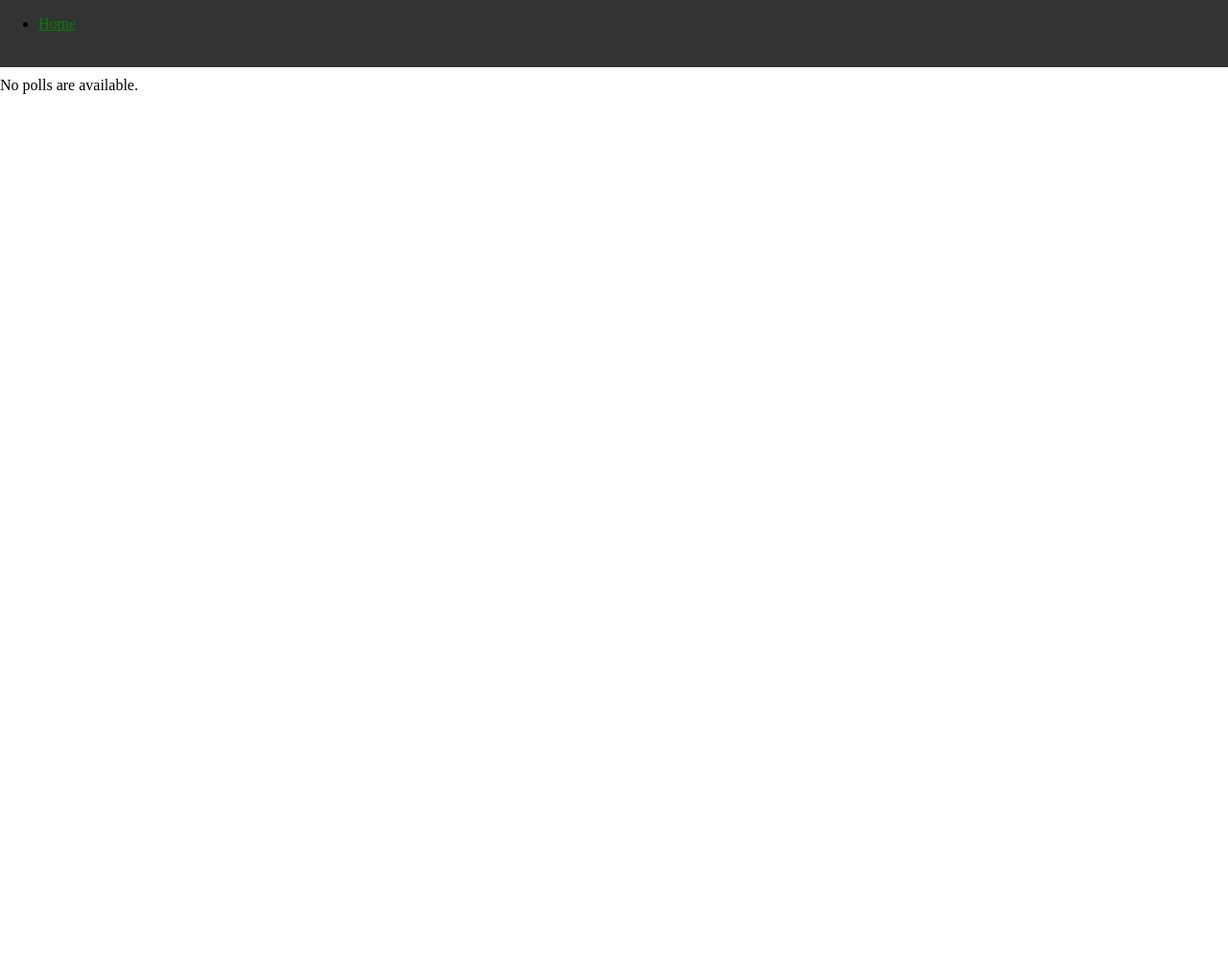
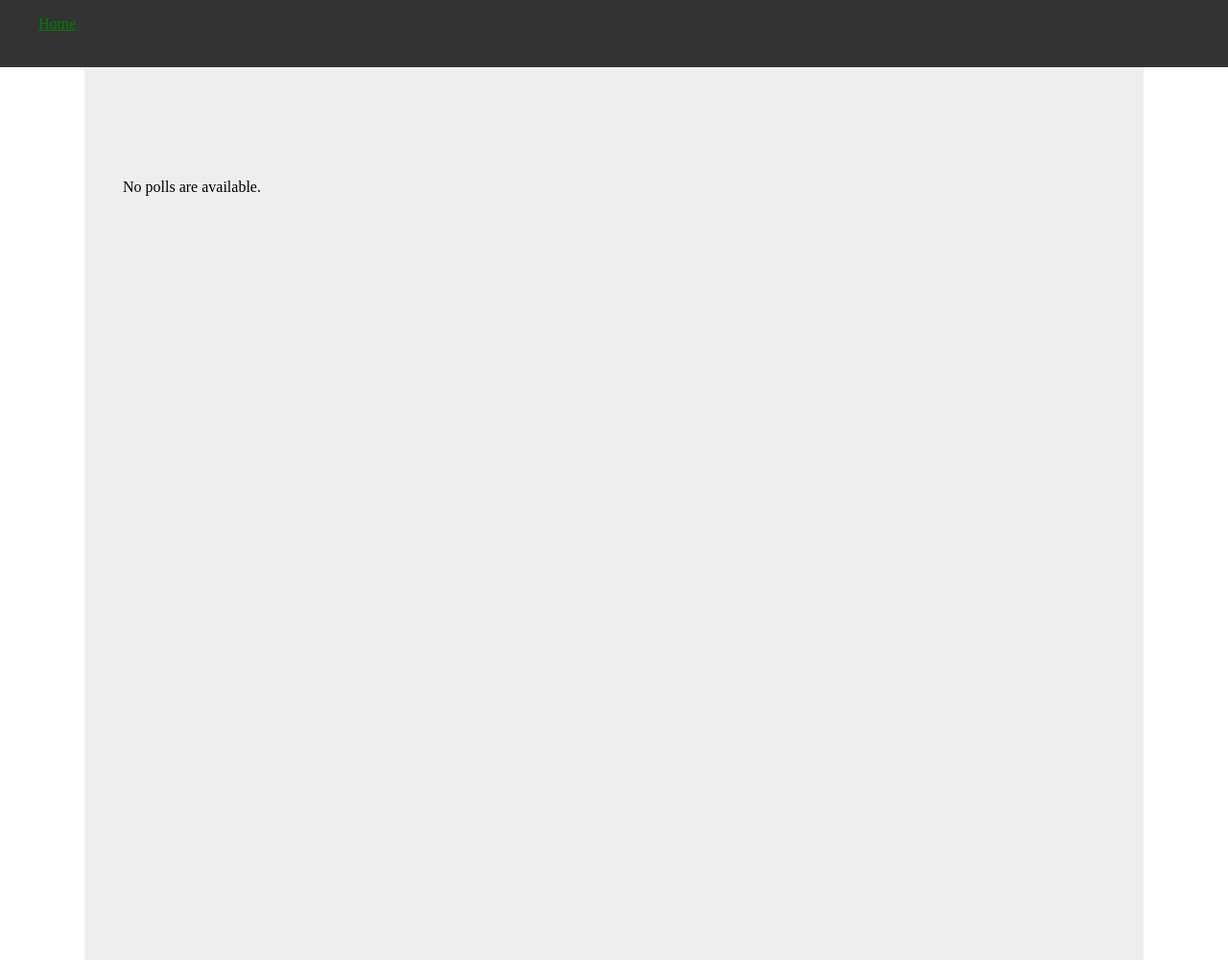
Before and after one commit to brettgoss/django_polls_app, a Django app: page /polls/ in a window 1280 px wide. Shown: the whole page at 96% size. Before the commit the page ends 98 px from the top, so only its background shows below. Run offline with Django 3.2, Linux system fonts and the light colour scheme; data that the repository does not hold is empty.

Commit message:
Style container

```diff
--- a/polls/static/polls/style.css
+++ b/polls/static/polls/style.css
@@ -1,5 +1,5 @@
 body {
-  padding-top: 80px;
+  padding-top: 70px;
 }
 
 #navbar {
@@ -10,6 +10,18 @@ body {
   top: 0;
 }
 
+ul {
+  list-style: none;
+}
+
 li a {
   color: green;
 }
+
+.container {
+  padding: 100px 40px;
+  width: 80%;
+  min-height: 100%;
+  margin: 0 auto;
+  background: #eee;
+}
```
